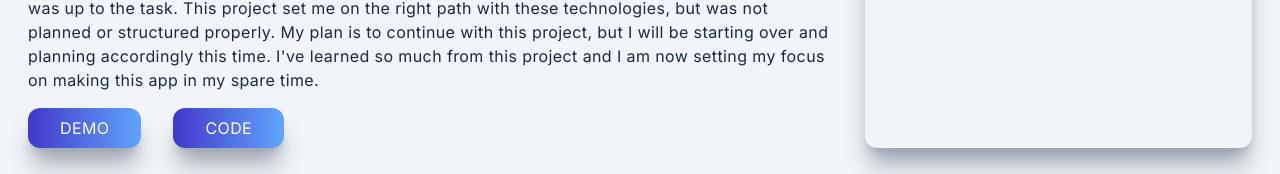
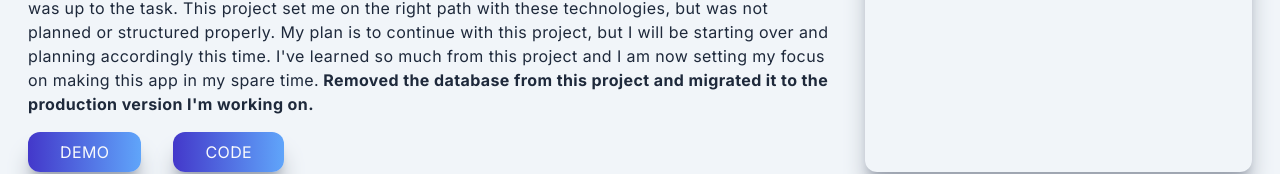
Before and after one commit to Hoshhh/portfolio2, a Next.js app: page /first-step in a window 1280 px wide. Shown: the part 728-902 px from the top of the page. Built offline with nearby package versions, Linux system fonts and the light colour scheme.

Commit message:
project update

```diff
--- a/src/app/first-step/page.tsx
+++ b/src/app/first-step/page.tsx
@@ -40,6 +40,7 @@ const page = () => {
             This project set me on the right path with these technologies, but was not planned or structured properly. My plan
             is to continue with this project, but I will be starting over and planning accordingly this time. I've learned
             so much from this project and I am now setting my focus on making this app in my spare time.
+            <span className="font-bold"> Removed the database from this project and migrated it to the production version I'm working on.</span>
           </p>
           <Link href="https://first-step-tech.vercel.app/" target="_blank">
             <button className="px-8 py-2 mt-4 mr-8">Demo</button>
```
